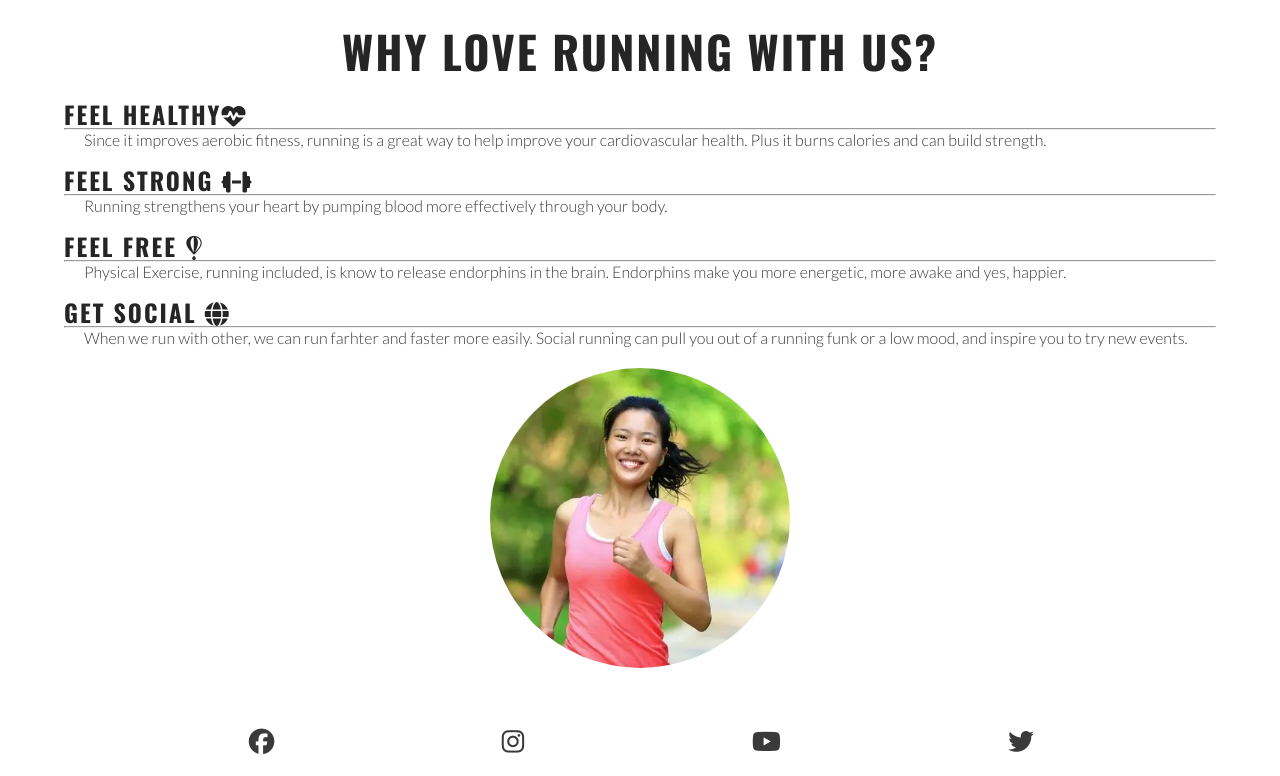
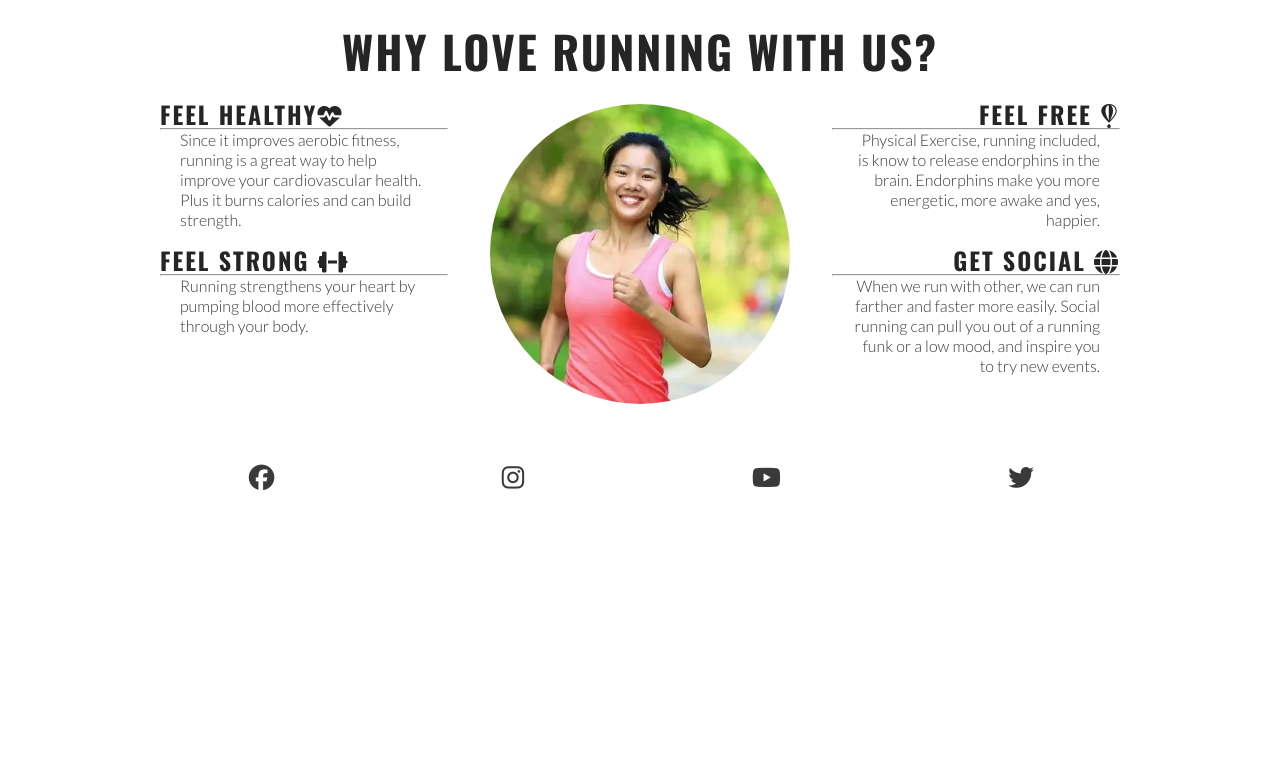
Before and after one commit to HughKeenan/loverunning, a plain HTML site: page index.html in a window 1280 px wide. Shown: the part 681-1457 px from the top of the page. After the commit the page ends 1193 px from the top, so only its background shows below. Drawn offline with nearby package versions, Linux system fonts and the light colour scheme.

Commit message:
make reasons section responsive

```diff
--- a/assets/css/style.css
+++ b/assets/css/style.css
@@ -149,7 +149,7 @@ main {
 #circle-cover-bg{
     height: 90vw;
     width: 90vw;
-    background: url(../images/reasons-image.webp) no-repeat top center/cover;
+    background: url(../images/reasons-image.webp) no-repeat top center / cover;
     margin-bottom: 20px;
     /* Makes the image a circle */
     border-radius: 50%;
@@ -158,7 +158,7 @@ main {
 }
 
 #benefits-image{
-    display:flex;
+    display: flex;
     align-items: center;
     justify-content: center;
 }
@@ -217,6 +217,23 @@ main {
         width: 300px;
         right: 50px;
     }
+
+    /* Reasons section*/
+    #benefits-physical, #benefits-mental{
+        display: flex;
+        flex-direction:column;
+        width:100%;
+    }
+
+    #benefits-physical > div, #benefits-mental > div{
+        width: 75%;
+    }
+
+    #benefits-mental > div{
+        text-align:end;
+        align-self: flex-end;
+    }
+
 }
 
 /* Large devices (laptops and desktops, 992px and up) */
@@ -225,3 +242,32 @@ main {
         border-bottom: 1px solid #3a3a3a;
     }
 }
+
+/* Largest devices (laptops and desktops, 1200px and up) */
+@media screen and (min-width: 1200px) {
+    #benefits{
+        display:flex;
+        flex-direction:row;
+    }
+
+    #benefits > div {
+        flex: 1;
+    }
+
+    #benefits-image {
+        order: 0
+    }
+
+    #benefits-mental {
+        order: 1;
+    }
+
+    #benefits-mental > div {
+        align-self: flex-start;
+    }
+
+    #benefits-physical > div {
+        align-self: flex-end;
+    }
+
+}
--- a/index.html
+++ b/index.html
@@ -68,12 +68,12 @@
                     <div>
                         <h2>Get Social <i class="fa-solid fa-globe"></i></h2>
                         <hr>
-                        <p>When we run with other, we can run farhter and faster more easily. Social running can pull you out of a running funk or a low mood, and inspire you to try new events.</p>
+                        <p>When we run with other, we can run farther and faster more easily. Social running can pull you out of a running funk or a low mood, and inspire you to try new events.</p>
                     </div>
-                    <div id="benefits-image">
+                    </div>
+                    <div id = "benefits-image">
                         <div id = "circle-cover-bg"></div>
                     </div>
-                </div>
             </div>
         </section>
     </main>
```
